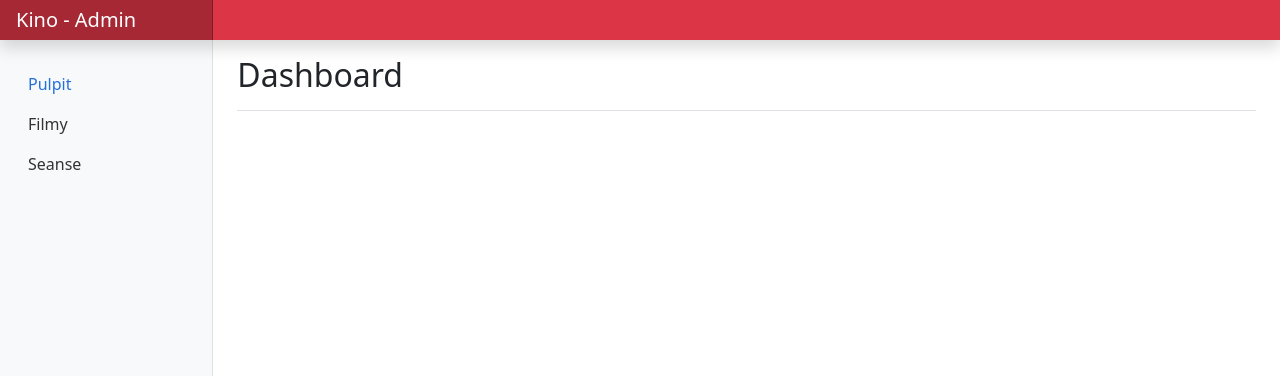
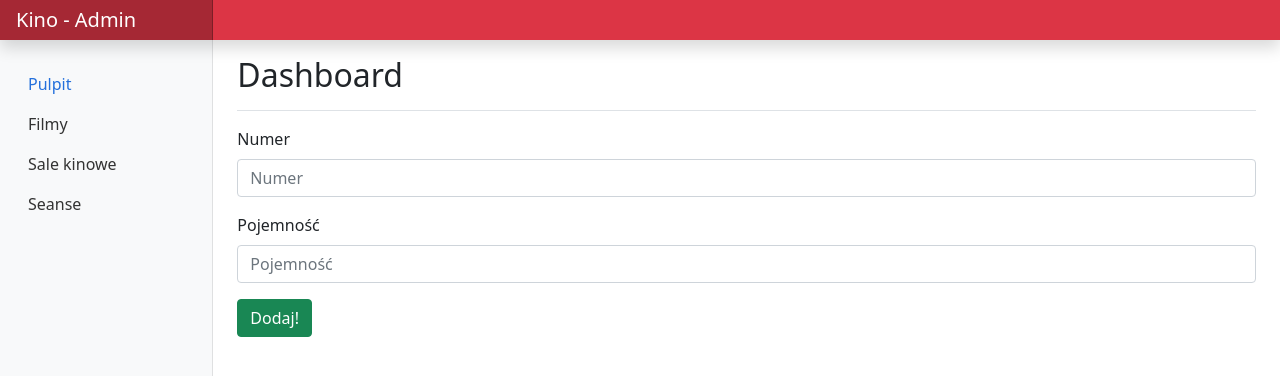
Before and after one commit to marekke/wse-kino, a React (Create React App) app: page /admin/screen-rooms/create in a window 1280 px wide. Shown: the top 376 px of the page. Built offline with nearby package versions, Linux system fonts and the light colour scheme.

Commit message:
create crud for screen room

```diff
--- a/src/components/admin/AdminLayout.js
+++ b/src/components/admin/AdminLayout.js
@@ -2,6 +2,9 @@ import {Link, Route, Routes} from "react-router-dom";
 import MovieIndex from "./movie/MovieIndex";
 import MovieCreate from "./movie/MovieCreate";
 import MovieUpdate from "./movie/MovieUpdate";
+import ScreenRoomIndex from "./screenRoom/ScreenRoomIndex";
+import ScreenRoomCreate from "./screenRoom/ScreenRoomCreate";
+import ScreenRoomUpdate from "./screenRoom/ScreenRoomUpdate";
 
 function AdminLayout() {
 
@@ -33,6 +36,9 @@ function AdminLayout() {
                   <Link to="/admin/movies" className="nav-link">Filmy</Link>
                 </li>
                 <li className="nav-item">
+                  <Link to="/admin/screen-rooms" className="nav-link">Sale kinowe</Link>
+                </li>
+                <li className="nav-item">
                   <a className="nav-link" href="#">
                     Seanse
                   </a>
@@ -51,6 +57,9 @@ function AdminLayout() {
                 <Route path='movies' element={<MovieIndex />} />
                 <Route path='movies/create' element={<MovieCreate />} />
                 <Route path='movies/update/:movieID' element={<MovieUpdate />} />
+                <Route path='screen-rooms' element={<ScreenRoomIndex />} />
+                <Route path='screen-rooms/create' element={<ScreenRoomCreate />} />
+                <Route path='screen-rooms/update/:screenRoomID' element={<ScreenRoomUpdate />} />
               </Routes>
             </div>
           </main>
--- /dev/null
+++ b/src/components/admin/screenRoom/ScreenRoomCreate.js
@@ -0,0 +1,22 @@
+import {useNavigate} from "react-router-dom";
+import {useDispatch} from "react-redux";
+import {createScreenRoom} from "../../../redux/screenRoom/actions";
+import ScreenRoomForm from "./ScreenRoomForm";
+
+export default function ScreenRoomCreate() {
+  const dispatch = useDispatch();
+  const navigate = useNavigate();
+
+  const handleSubmit = (formData) => {
+    dispatch(createScreenRoom({
+      number: formData.number,
+      capacity: formData.capacity
+    }));
+
+    navigate('/admin/screen-rooms')
+  }
+
+  return <ScreenRoomForm
+    onHandleSubmit={handleSubmit}
+  />
+}
--- /dev/null
+++ b/src/components/admin/screenRoom/ScreenRoomForm.js
@@ -0,0 +1,41 @@
+import {useState} from "react";
+
+export default function ScreenRoomForm(props) {
+  const [number, setNumber] = useState(props.number);
+  const [capacity, setCapacity] = useState(props.capacity);
+
+  function handleSubmit(e) {
+    e.preventDefault();
+    props.onHandleSubmit({number, capacity});
+  }
+
+  return (
+    <form onSubmit={handleSubmit}>
+      <div className="mb-3">
+        <label className="form-label">Numer</label>
+        <input
+          type="number"
+          className="form-control"
+          placeholder="Numer"
+          onChange={e => setNumber(e.target.value)}
+          value={number}
+        />
+      </div>
+
+      <div className="mb-3">
+        <label className="form-label">Pojemność</label>
+        <input
+          type="number"
+          className="form-control"
+          placeholder="Pojemność"
+          onChange={e => setCapacity(e.target.value)}
+          value={capacity}
+          />
+      </div>
+
+      <div className="mb-3">
+        <button type="submit" className="btn btn-success">Dodaj!</button>
+      </div>
+    </form>
+  );
+}
--- /dev/null
+++ b/src/components/admin/screenRoom/ScreenRoomIndex.js
@@ -0,0 +1,29 @@
+import {useSelector} from "react-redux";
+import {Link} from "react-router-dom";
+
+export default function ScreenRoomIndex() {
+  const screenRooms = useSelector((state) => state.screenRoom);
+
+  const screenRoomsElements = Object.keys(screenRooms).map(id =>
+    <li key={id} className="list-group-item">
+      <Link to={`update/${id}`}>{screenRooms[id].number}</Link>
+      <span className="float-end">{screenRooms[id].capacity}</span>
+    </li>
+  );
+
+  return (
+    <>
+      <p className="text-end">
+        <Link to="/admin/screen-rooms/create">
+          <button className="btn btn-primary">
+            Dodaj salę kinową
+          </button>
+        </Link>
+      </p>
+
+      <ul className="list-group mt-5">
+        {screenRoomsElements}
+      </ul>
+    </>
+  );
+}
--- /dev/null
+++ b/src/components/admin/screenRoom/ScreenRoomUpdate.js
@@ -0,0 +1,26 @@
+import {useNavigate, useParams} from "react-router-dom";
+import {useDispatch, useSelector} from "react-redux";
+import {updateScreenRoom} from "../../../redux/screenRoom/actions";
+import ScreenRoomForm from "./ScreenRoomForm";
+import {getScreenRoomByID} from "../../../redux/screenRoom/selectors";
+
+export default function ScreenRoomUpdate() {
+  const dispatch = useDispatch();
+  const navigate = useNavigate();
+  const { screenRoomID } = useParams();
+  const screenRoom = useSelector((state) => getScreenRoomByID(state, screenRoomID));
+
+  const handleSubmit = (formData) => {
+    dispatch(updateScreenRoom({
+      id: screenRoomID,
+      number: formData.number,
+      capacity: formData.capacity
+    }));
+    navigate('/admin/screen-rooms')
+  }
+
+  return <ScreenRoomForm
+    number={screenRoom.number}
+    capacity={screenRoom.capacity}
+    onHandleSubmit={handleSubmit} />
+}
--- a/src/redux/index.js
+++ b/src/redux/index.js
@@ -1,10 +1,12 @@
-import movieRedcuser from "./movie/reducers";
 import appReducer from "./app/reducers";
+import movieReducer from "./movie/reducers";
+import screenRoomReducer from "./screenRoom/reducers";
 import {combineReducers} from "@reduxjs/toolkit";
 
 const combinedReducers = combineReducers({
   app: appReducer,
-  movie: movieRedcuser,
+  movie: movieReducer,
+  screenRoom: screenRoomReducer,
 });
 
 const rootReducer = (state, action) => {
--- /dev/null
+++ b/src/redux/screenRoom/actions.js
@@ -0,0 +1,14 @@
+import {createAction} from "@reduxjs/toolkit";
+import {generateIDForEntity} from "../../utils/IDGeneratator";
+
+export const screenRoomCreated = createAction('screenRoom/created');
+export const screenRoomUpdated = createAction('screenRoom/updated');
+
+export const createScreenRoom = (payload) => (dispatch, getState) => {
+  payload.id = generateIDForEntity('screenRoom', getState());
+  dispatch(screenRoomCreated(payload));
+}
+
+export const updateScreenRoom = (payload) => (dispatch, getState) => {
+  dispatch(screenRoomCreated(payload));
+}
--- /dev/null
+++ b/src/redux/screenRoom/reducers.js
@@ -0,0 +1,13 @@
+import {createReducer} from "@reduxjs/toolkit";
+import {screenRoomCreated, screenRoomUpdated} from "./actions";
+
+const initialState = {};
+
+export default createReducer(initialState, {
+  [screenRoomCreated]: (state, action) => {
+    state[action.payload.id] = action.payload;
+  },
+  [screenRoomUpdated()]: (state, action) => {
+    state[action.payload.id] = action.payload;
+  }
+})
--- /dev/null
+++ b/src/redux/screenRoom/selectors.js
@@ -0,0 +1 @@
+export const getScreenRoomByID = (state, id) => state.screenRoom[id];
```
